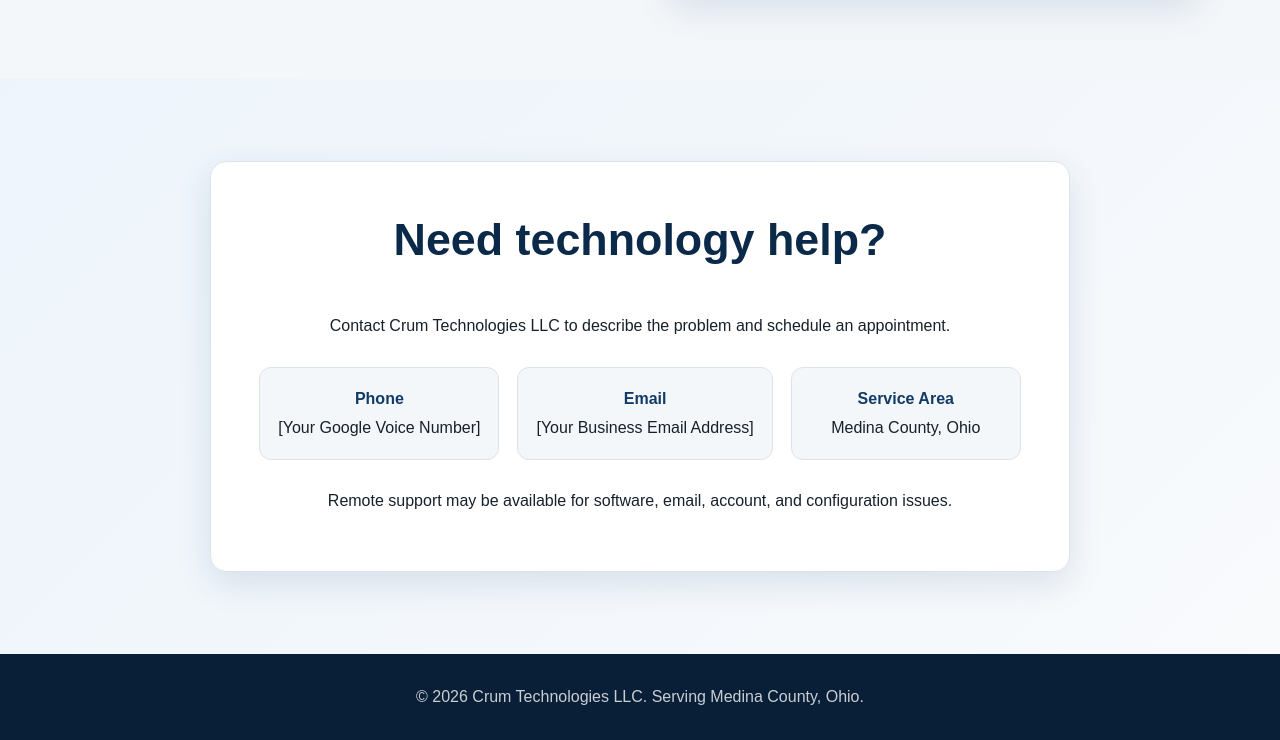
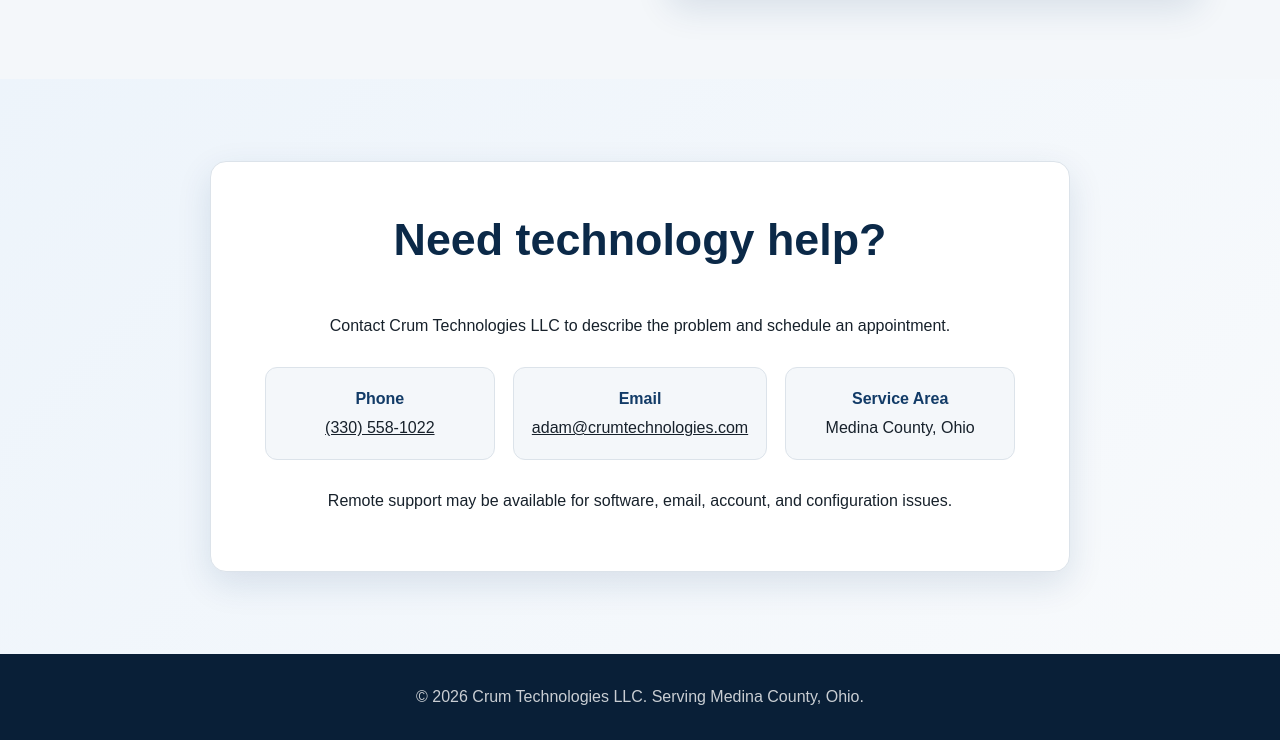
Before and after one commit to adamcrum12/crumtechsolutions.com, a plain HTML site: page index.html in a window 1280 px wide. Shown: the part 2465-3205 px from the top of the page. Drawn offline with Linux system fonts and the light colour scheme.

Commit message:
Update index.html

```diff
--- a/index.html
+++ b/index.html
@@ -642,12 +642,14 @@
                     <div class="contact-details">
                         <div class="contact-item">
                             <strong>Phone</strong>
-                            [Your Google Voice Number]
+                            <a href="tel:+13305581022">(330) 558-1022</a>
                         </div>
 
                         <div class="contact-item">
                             <strong>Email</strong>
-                            [Your Business Email Address]
+                            <a href="mailto:adam@crumtechnologies.com">
+                                adam@crumtechnologies.com
+                            </a>
                         </div>
 
                         <div class="contact-item">
```
